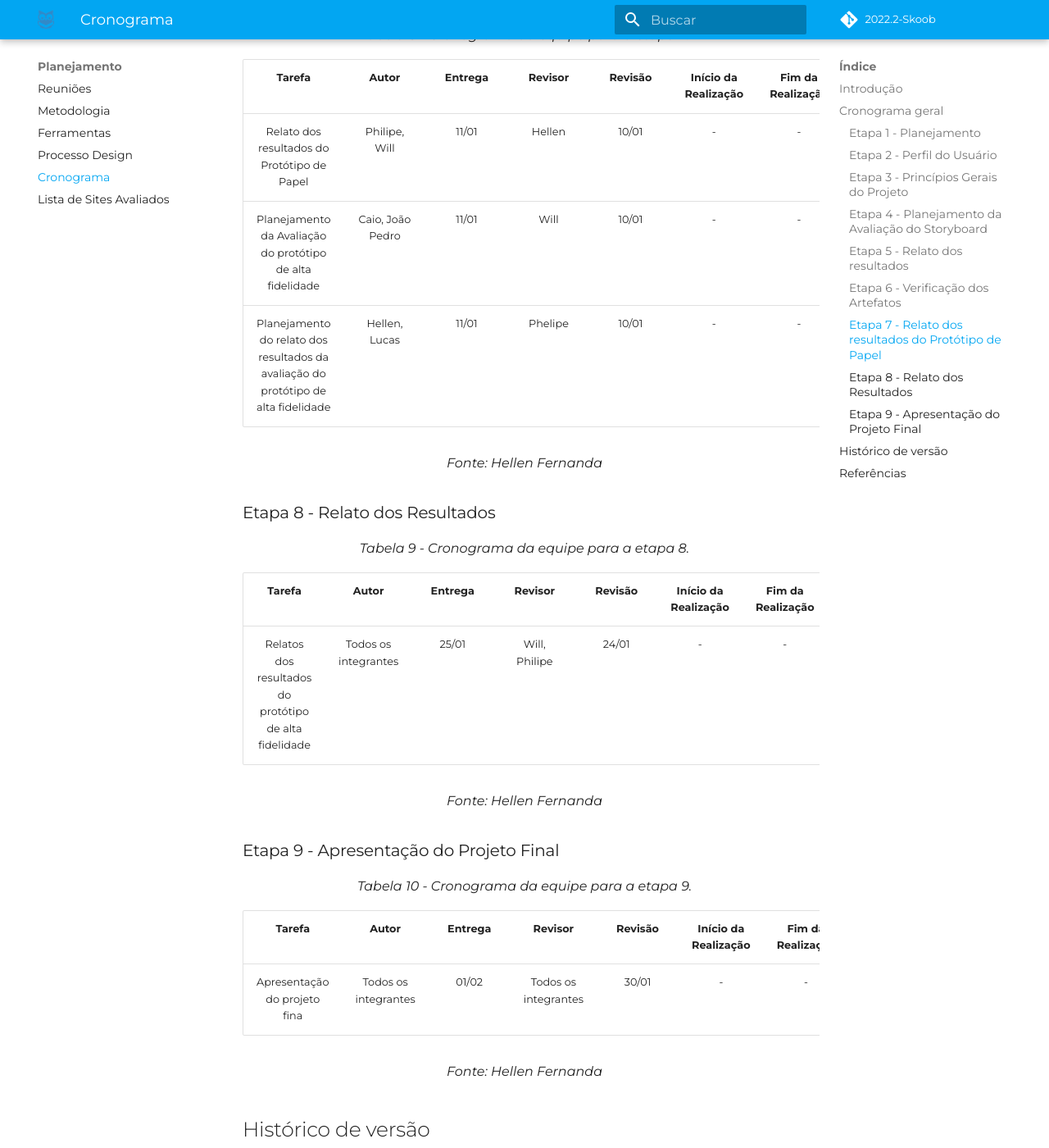
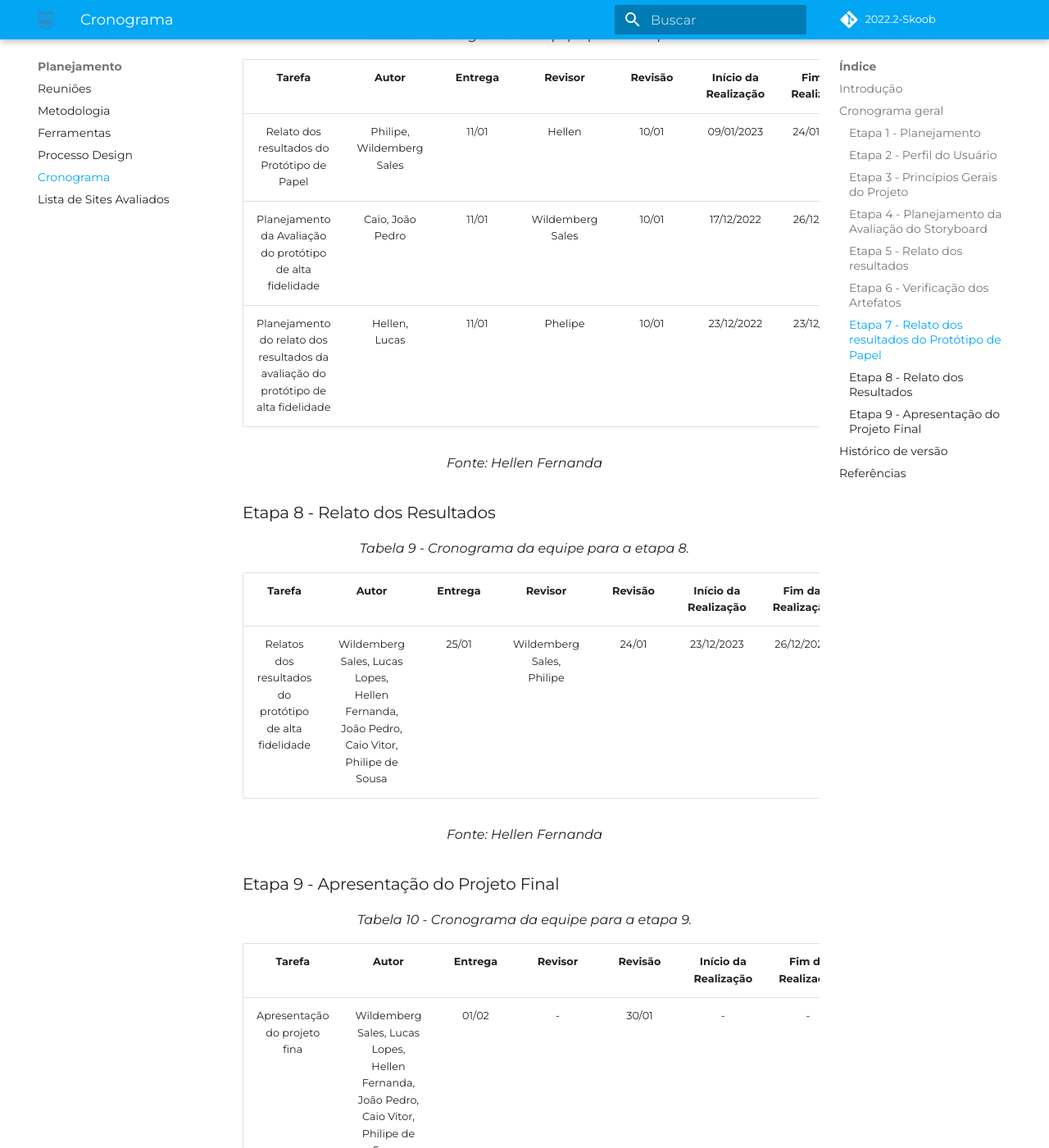
Before and after one commit to Interacao-Humano-Computador/2022.2-Skoob, an MkDocs documentation site: the page built from docs/planejamento/cronograma.md, in a window 1280 px wide and 1400 px high, scrolled down 7578 px. Shown: the whole window at 82% size. Built offline with MkDocs 1.6.1 and Material for MkDocs 9.7.7, drawn with Linux system fonts in a browser that asks for light colours; some web fonts are replaced; comment, search, counter and statistics services are not loaded; some of the changed text lies outside the part shown.

Commit message:
Atualizando o cronograma com datas de início e fim de cada artefato

```diff
--- a/docs/planejamento/cronograma.md
+++ b/docs/planejamento/cronograma.md
@@ -72,8 +72,8 @@
 |                                  Tarefa                                   |      Autor       | Entrega |  Revisor   | Revisão | Início da Realização | Fim da Realização |
 | :-----------------------------------------------------------------------: | :--------------: | :-----: | :--------: | :-----: | :------------------: | :---------------: |
 |                  Planejamento da Avaliação do Storyboard                  | João Pedro, Caio |  14/12  |   Lucas    |  13/12  |        13/12         |       13/12       |
-|     Planejamento do relato dos resultados da avaliação do Storyboard      |     Philipe      |  14/12  |    Will    |  13/12  |        13/12         |       13/12       |
-|              Planejamento da Avaliação do Análise de tarefas              |   Lucas, Will    |  14/12  |   Hellen   |  13/12  |        13/12         |       13/12       |
+|     Planejamento do relato dos resultados da avaliação do Storyboard      |     Philipe      |  14/12  |    Wildemberg Sales    |  13/12  |        13/12         |       13/12       |
+|              Planejamento da Avaliação do Análise de tarefas              |   Lucas, Wildemberg Sales    |  14/12  |   Hellen   |  13/12  |        13/12         |       13/12       |
 | Planejamento do relato dos resultados da avaliação do Análise de tarefas. |      Hellen      |  14/12  | João Pedro |  13/12  |        13/12         |       13/12       |
 
 <figcaption align="center">Fonte: Hellen Fernanda</figcaption>
@@ -84,10 +84,10 @@
 
 |                                  Tarefa                                  |      Autor       | Entrega | Revisor | Revisão | Início da Realização | Fim da Realização |
 | :----------------------------------------------------------------------: | :--------------: | :-----: | :-----: | :-----: | :------------------: | :---------------: |
-|                   Relato dos resultados do Story Board                   | Caio, João Pedro |  19/12  |  Will   |  18/01  |          -           |         -         |
-|                            Análise de tarefas                            | Hellen Fernanda  |  19/01  | Phelipe |  18/12  |          -           |         -         |
+|                   Relato dos resultados do Story Board                   | Caio, João Pedro |  19/12  |  Wildemberg Sales   |  18/01  |     17/12/2022       |     17/12/2022     |
+|                            Análise de tarefas                            | Hellen Fernanda  |  19/01  | Phelipe |  18/12  |   13/12/2022     |    14/12/2022   |
 |             Planejamento da Avaliação do Protótipo de Papel              |     Philipe      |  20/12  | Hellen  |  19/12  |        18/12         |       19/12       |
-| Planejamento do relato dos resultados da avaliação do Protótipo de Papel |   Lucas, Will    |  19/12  |  Caio   |  18/12  |          -           |         -         |
+| Planejamento do relato dos resultados da avaliação do Protótipo de Papel |   Lucas, Wildemberg Sales    |  19/12  |  Caio   |  18/12  |    15/12/2022	   |   18/12/2022	   |
 
 <figcaption align="center">Fonte: Hellen Fernanda</figcaption>
 
@@ -97,24 +97,24 @@
 
 |                                        Tarefa                                        |      Autor      | Entrega |     Revisor      | Revisão | Início da Realização | Fim da Realização |
 | :----------------------------------------------------------------------------------: | :-------------: | :-----: | :--------------: | :-----: | :------------------: | :---------------: |
-|  Verificação do perfil do usuário   | Hellen Fernanda |  18/01  |   Lucas Lopes    |  17/01  |          -           |         -         |
-|  Verificação dos aspectos éticos  |   Lucas Lopes   |  18/01  | Philipe de Sousa |  17/01  |          -           |         -         |
-|  Verificação de personas   | Hellen Fernanda |  18/01  |   Lucas Lopes    |  17/01  |          -           |         -         |
-|  Verificação dos princípios gerais de projeto  |        Philipe        |  18/01  |        Hellen         |  17/01  |          -           |         -         |
-|                         Verificação das metas de usabilidade                         | João Pedro  |  18/01  |  Wildemberg Sales   |  17/01  |          -           |         -         |
-|                            Verificação do guia de estilo                             | Hellen Fernanda |  18/01  |   Lucas Lopes    |  17/01  |          -           |         -         |
-|                    Verificação das características da plataforma                     |        Philipe        |  18/01  |        -         |  17/01  |          -           |         -         |
-|                Verificação do planejamento da avaliação do Storyboard                |        Philipe        |  18/01  |        -         |  17/01  |          -           |         -         |
-|          Verificação do planejamento do relato dos resultado do Storyboard           |        João Pedro        |  18/01  |        Wildemberg Sales         |  17/01  |          -           |         -         |
-|            Verificação do planejamento da avaliação da análise de tarefas            | Wildemberg Sales |  18/01  | João Pedro |  17/01  |          -           |         -         |
-|      Verificação do planejamento do relato dos resultado da análise de tarefas       | Wildemberg Sales |  18/01  | João Pedro |  17/01  |          -           |         -         |
-|                 Verificação dos relatos dos resultados do Storyboard                 |        Caio Vitor        |  18/01  |        -         |  17/01  |          -           |         -         |
-|                          Verificação da análise de tarefas                           |          João Pedro     |  18/01  |        Hellen         |  17/01  |          -           |         -         |
-|            Verificação do planejamento da avaliação do protótipo de papel            |   Lucas Lopes   |  18/01  | Philipe de Sousa |  17/01  |          -           |         -         |
-|      Verificação do planejamento do relato dos resultados do protótipo de papel      | Wildemberg Sales |  18/01  | João Pedro |  17/01  |          -           |         -         |
-|              Verificação do relato dos resultados do protótipo de papel              |       Caio Vitor |  18/01  |        -         |  17/01  |          -           |         -         |
-|       Verificação do planejamento da avaliação do protótipo de alta fidelidade       |   Lucas Lopes   |  18/01  | Philipe de Sousa |  17/01  |          -           |         -         |
-| Verificação do planejamento do relato dos resultados do protótipo de alta fidelidade |       Caio Vitor |  18/01  |        -         |  17/01  |          -           |         -         |
+|  Verificação do perfil do usuário   | Hellen Fernanda |  18/01  |   Lucas Lopes    |  17/01  | 13/01/2023    |  13/01/2023   |
+|  Verificação dos aspectos éticos  |   Lucas Lopes   |  18/01  | Philipe de Sousa |  17/01  |  12/01/2023  |  12/01/2023    |
+|  Verificação de personas   | Hellen Fernanda |  18/01  |   Lucas Lopes    |  17/01  | 13/01/2023  | 13/01/2023   |
+|  Verificação dos princípios gerais de projeto  |        Philipe        |  18/01  |        Hellen         |  17/01  | 16/01/2023      |  16/01/2023   |
+|                         Verificação das metas de usabilidade                         | João Pedro  |  18/01  |  Wildemberg Sales   |  17/01  |  17/01/2023   | 17/01/2023  |
+|                            Verificação do guia de estilo                             | Hellen Fernanda |  18/01  |   Lucas Lopes    |  17/01  |  13/01/2023	  | 13/01/2023	 |
+|                    Verificação das características da plataforma                     |        Philipe        |  18/01  |     Hellen Fernanda      |  17/01  |  16/01/2023  | 16/01/2023  |
+|                Verificação do planejamento da avaliação do Storyboard                |        Philipe        |  18/01  | Hellen Fernanda |  17/01  | 16/01/2023 | 16/01/2023 |
+|          Verificação do planejamento do relato dos resultado do Storyboard           |        João Pedro        |  18/01  |        Wildemberg Sales         |  17/01  |   12/01/2023  |   12/01/2023   |
+|            Verificação do planejamento da avaliação da análise de tarefas            | Wildemberg Sales |  18/01  | João Pedro |  17/01  |  17/01/2023  | 17/01/2023  |
+|      Verificação do planejamento do relato dos resultado da análise de tarefas       | Wildemberg Sales |  18/01  | João Pedro |  17/01  | 17/01/2023 | 17/01/2023 |
+|                 Verificação dos relatos dos resultados do Storyboard                 |        Caio Vitor        |  18/01  |  Philipe de Sousa  |  17/01  |   16/01/2023 | 16/01/2023 |
+|                          Verificação da análise de tarefas                           |          João Pedro     |  18/01  |        Hellen         |  17/01  | 12/01/2023 | 12/01/2023 |
+|            Verificação do planejamento da avaliação do protótipo de papel            |   Lucas Lopes   |  18/01  | Philipe de Sousa |  17/01  | 12/01/2023 | 12/01/2023 |
+|      Verificação do planejamento do relato dos resultados do protótipo de papel      | Wildemberg Sales |  18/01  | João Pedro |  17/01  |  17/01/2023 | 17/01/2023 |
+|              Verificação do relato dos resultados do protótipo de papel              |       Caio Vitor |  18/01  | Philipe de Sousa |  17/01  | 16/01/2023 | 16/01/2023 |
+|       Verificação do planejamento da avaliação do protótipo de alta fidelidade       |   Lucas Lopes   |  18/01  | Philipe de Sousa |  17/01  |  	13/01/2023 | 	13/01/2023 |
+| Verificação do planejamento do relato dos resultados do protótipo de alta fidelidade |   Caio Vitor |  18/01  | Philipe de Sousa |  17/01  | 16/01/2023 |  16/01/2023  |
 
 <figcaption align="center">Fonte: Hellen Fernanda</figcaption>
 
@@ -124,9 +124,9 @@
 
 |                                       Tarefa                                       |      Autor       | Entrega | Revisor | Revisão | Início da Realização | Fim da Realização |
 | :--------------------------------------------------------------------------------: | :--------------: | :-----: | :-----: | :-----: | :------------------: | :---------------: |
-|                    Relato dos resultados do Protótipo de Papel                     |  Philipe, Will   |  11/01  | Hellen  |  10/01  |          -           |         -         |
-|             Planejamento da Avaliação do protótipo de alta fidelidade              | Caio, João Pedro |  11/01  |  Will   |  10/01  |          -           |         -         |
-| Planejamento do relato dos resultados da avaliação do protótipo de alta fidelidade |  Hellen, Lucas   |  11/01  | Phelipe |  10/01  |          -           |         -         |
+|                    Relato dos resultados do Protótipo de Papel                     |  Philipe, Wildemberg Sales   |  11/01  | Hellen  |  10/01  |  09/01/2023  |  24/01/2023  |
+|             Planejamento da Avaliação do protótipo de alta fidelidade              | Caio, João Pedro |  11/01  |  Wildemberg Sales   |  10/01  |  17/12/2022  | 26/12/2022 |
+| Planejamento do relato dos resultados da avaliação do protótipo de alta fidelidade |  Hellen, Lucas   |  11/01  | Phelipe |  10/01  |  23/12/2022 | 23/12/2022 |
 
 <figcaption align="center">Fonte: Hellen Fernanda</figcaption>
 
@@ -136,7 +136,7 @@
 
 |         Tarefa         |        Autor         | Entrega |    Revisor    | Revisão | Início da Realização | Fim da Realização |
 | :--------------------: | :------------------: | :-----: | :-----------: | :-----: | :------------------: | :---------------: |
-| Relatos dos resultados do protótipo de alta fidelidade | Todos os integrantes |  25/01  | Will, Philipe |  24/01  |          -           |         -         |
+| Relatos dos resultados do protótipo de alta fidelidade | Wildemberg Sales, Lucas Lopes, Hellen Fernanda, João Pedro, Caio Vitor, Philipe de Sousa |  25/01  | Wildemberg Sales, Philipe |  24/01  | 23/12/2023 | 26/12/2022 |
 
 <figcaption align="center">Fonte: Hellen Fernanda</figcaption>
 
@@ -146,7 +146,7 @@
 
 |            Tarefa            |        Autor         | Entrega |       Revisor        | Revisão | Início da Realização | Fim da Realização |
 | :--------------------------: | :------------------: | :-----: | :------------------: | :-----: | :------------------: | :---------------: |
-| Apresentação do projeto fina | Todos os integrantes |  01/02  | Todos os integrantes |  30/01  |          -           |         -         |
+| Apresentação do projeto fina | Wildemberg Sales, Lucas Lopes, Hellen Fernanda, João Pedro, Caio Vitor, Philipe de Sousa |  01/02  | - |  30/01  |          -           |         -         |
 
 <figcaption align="center">Fonte: Hellen Fernanda</figcaption>
 
@@ -158,6 +158,7 @@
 |  1.1   | 20/11/2022 |           Finalização do cronograma inicial           | Hellen Fernanda  |   Caio Vitor    |
 |  1.2   | 22/11/2022 |      Finalização do cronograma de todo semestre       | Hellen Fernanda  |   Caio Vitor    |
 |  1.3   | 12/01/2023 | Atualizando o cronograma da verificação dos artefatos | Wlidemberg Sales | Hellen Fernanda |
+|  1.4   | 26/01/2023 | Atualizando o cronograma com datas de início e fim de cada artefato | Wlidemberg Sales | Hellen Fernanda |
 
 ## Referências
 
--- a/mkdocs.yml
+++ b/mkdocs.yml
@@ -80,6 +80,7 @@ nav:
       - Planejamento do Relato dos Resultados do Prototípo em Papel: verificacoes/planejamento-resultados-prototipo-papel.md
       - Relato dos resultados do Protótipo em Papel: verificacoes/ResdoProtPapel.md
       - Planejamento da Avaliação do Protótipo de Alta Fidelidade: verificacoes/planAvaliaProtAltaFid-verificacao.md
+      - Planejamento do Relato dos resultados do Protótipo de Alta Fidelidade: verificacoes/planRelatoResultadosProtAltaFid.md
 
   - Atas das Reuniões:
       - Reunião 1 - 15/11/2022: atas-das-reunioes/reuniao1.md
```
